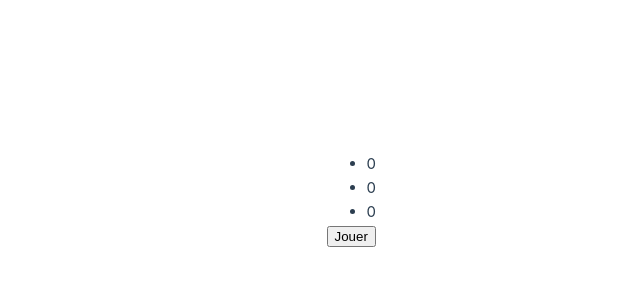
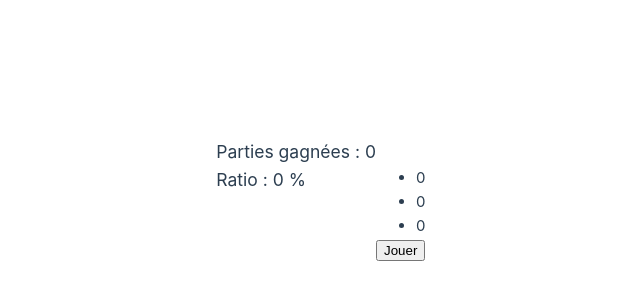
Before and after one commit to tame84/slot-machine, a Vue app: page / in a window 1280 px wide. Shown: the part 200-500 px from the top of the page, without its empty margins (264-904 px from the left). Built offline with nearby package versions, Linux system fonts and the light colour scheme; the HTML template or start-up script is replaced by a standard one.

Commit message:
feat(stores): add a stats store using Pinia to track games played, wins and ratio

```diff
--- a/package.json
+++ b/package.json
@@ -16,6 +16,7 @@
   },
   "dependencies": {
     "pinia": "^2.2.6",
+    "pinia-plugin-persistedstate": "^4.1.3",
     "vue": "^3.5.12"
   },
   "devDependencies": {
--- a/src/App.vue
+++ b/src/App.vue
@@ -1,7 +1,13 @@
 <script setup lang="ts">
 import SlotMachine from '@/components/SlotMachine.vue';
+import { useStatsStore } from '@/stores/stats';
+
+const store = useStatsStore();
 </script>
 
 <template>
+    <h3>Parties gagnées : {{ store.wins }}</h3>
+    <br />
+    <h3>Ratio : {{ store.ratio }} %</h3>
     <SlotMachine />
 </template>
--- a/src/components/SlotMachine.vue
+++ b/src/components/SlotMachine.vue
@@ -1,5 +1,8 @@
 <script setup lang="ts">
 import { ref } from 'vue';
+import { useStatsStore } from '@/stores/stats';
+
+const store = useStatsStore();
 
 const playButton = ref<HTMLButtonElement | null>(null);
 const slot1 = ref<HTMLLIElement | null>(null);
@@ -13,6 +16,7 @@ const newGame = async (): Promise<void> => {
 
         playButton.value.disabled = true;
 
+        store.addGame();
         const result: string[] = slots.map(() => getResult());
 
         const displayPromises = slots.map(async (slot, index) => {
@@ -25,6 +29,7 @@ const newGame = async (): Promise<void> => {
         await Promise.all(displayPromises);
 
         if (checkResult(result)) {
+            store.addWin();
             console.log('Gagné');
         } else {
             console.log('Perdu');
--- a/src/main.ts
+++ b/src/main.ts
@@ -1,11 +1,15 @@
-import './assets/main.css'
+import './assets/main.css';
 
-import { createApp } from 'vue'
-import { createPinia } from 'pinia'
-import App from './App.vue'
+import { createApp } from 'vue';
+import { createPinia } from 'pinia';
+import App from './App.vue';
+import piniaPluginPersistedstate from 'pinia-plugin-persistedstate';
 
-const app = createApp(App)
+const pinia = createPinia();
+pinia.use(piniaPluginPersistedstate);
 
-app.use(createPinia())
+const app = createApp(App);
 
-app.mount('#app')
+app.use(pinia);
+
+app.mount('#app');
--- /dev/null
+++ b/src/stores/stats.ts
@@ -0,0 +1,20 @@
+import { ref, computed } from 'vue';
+import { defineStore } from 'pinia';
+
+export const useStatsStore = defineStore(
+    'stats',
+    () => {
+        const games = ref(0);
+        const wins = ref(0);
+        const ratio = computed(() => wins.value / games.value || 0);
+        function addGame() {
+            games.value++;
+        }
+        function addWin() {
+            wins.value++;
+        }
+
+        return { wins, games, ratio, addGame, addWin };
+    },
+    { persist: true }
+);
```
Also changed, not shown: src/stores/counter.ts (deleted, +0 -12 lines), 1 other file (tests, documents, lock files or other folders).
